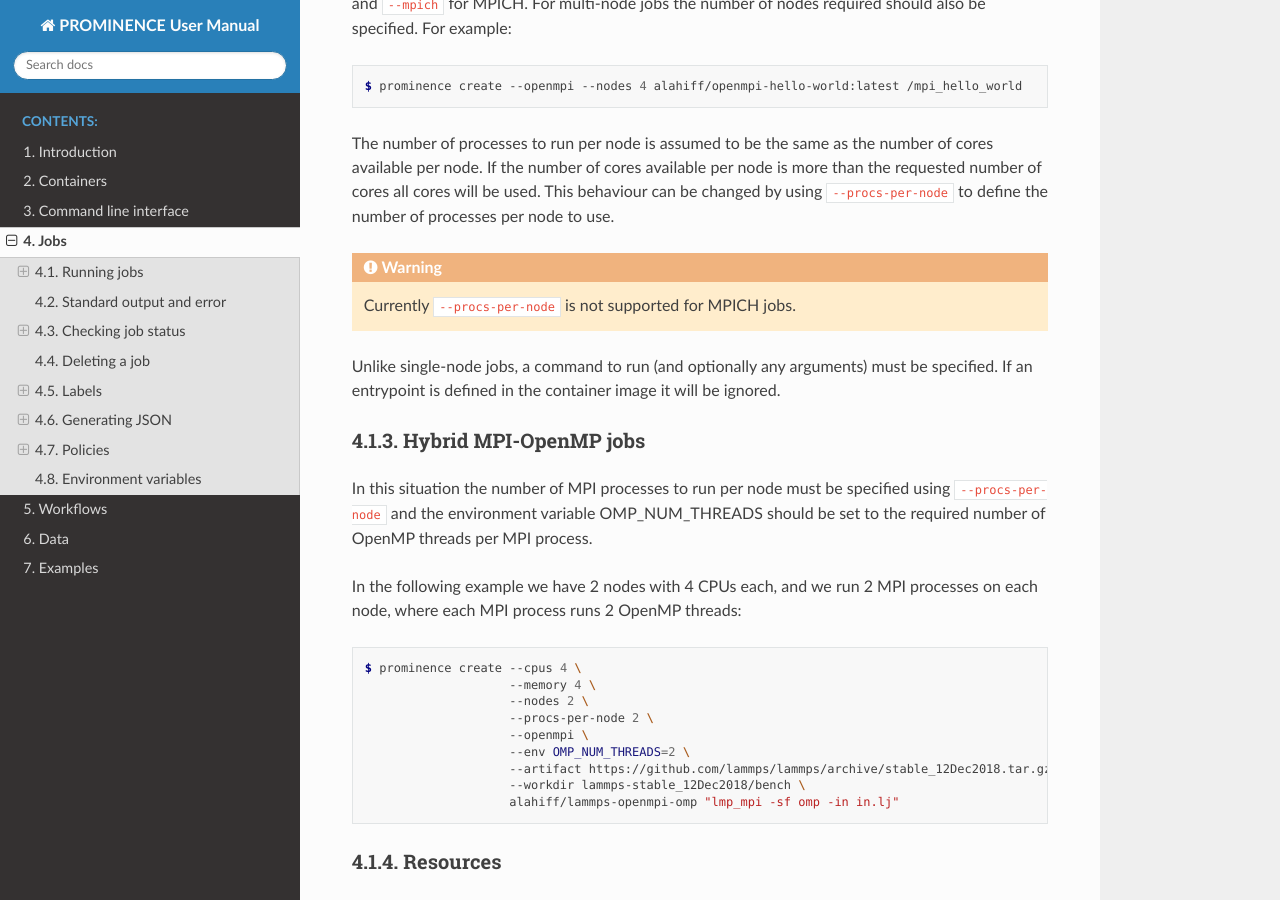
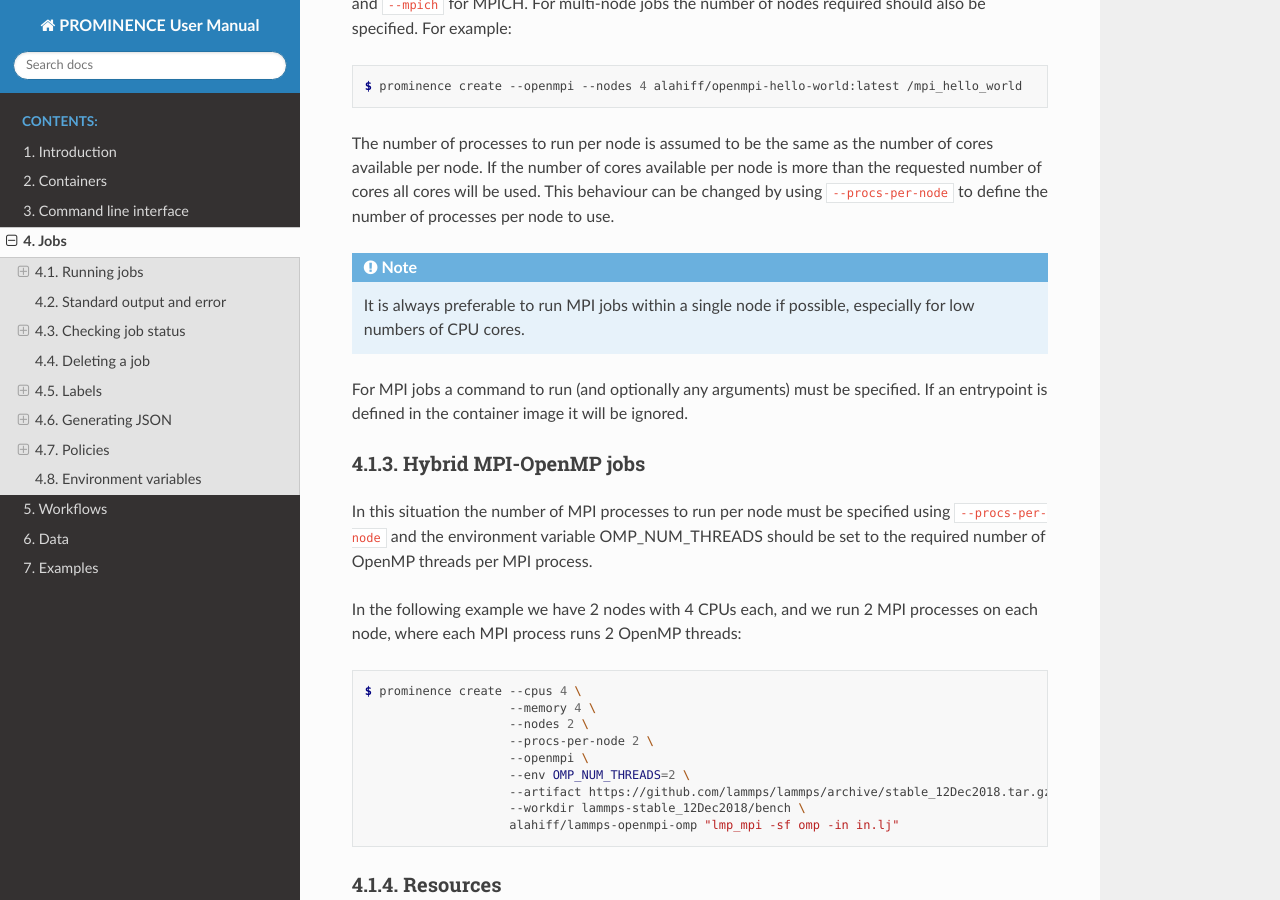
Before and after one commit to prominence-eosc/docs-eosc, a Sphinx documentation site: the page built from source/jobs.rst, in a window 1280 px wide and 900 px high, scrolled down 928 px. Built offline with Sphinx 7.4.7 and the Read the Docs theme 2.0.0, drawn with Linux system fonts in a browser that asks for light colours.

Commit message:
Minor improvements to MPI

```diff
--- a/source/jobs.rst
+++ b/source/jobs.rst
@@ -43,10 +43,10 @@ To run an MPI job, you need to specify either ``--openmpi`` for Open MPI, ``--in
 
 The number of processes to run per node is assumed to be the same as the number of cores available per node. If the number of cores available per node is more than the requested number of cores all cores will be used. This behaviour can be changed by using ``--procs-per-node`` to define the number of processes per node to use.
 
-.. warning::
-   Currently ``--procs-per-node`` is not supported for MPICH jobs.
+.. note::
+   It is always preferable to run MPI jobs within a single node if possible, especially for low numbers of CPU cores.
 
-Unlike single-node jobs, a command to run (and optionally any arguments) must be specified. If an entrypoint is defined in the container image it will be ignored.
+For MPI jobs a command to run (and optionally any arguments) must be specified. If an entrypoint is defined in the container image it will be ignored.
 
 Hybrid MPI-OpenMP jobs
 ^^^^^^^^^^^^^^^^^^^^^^
```
